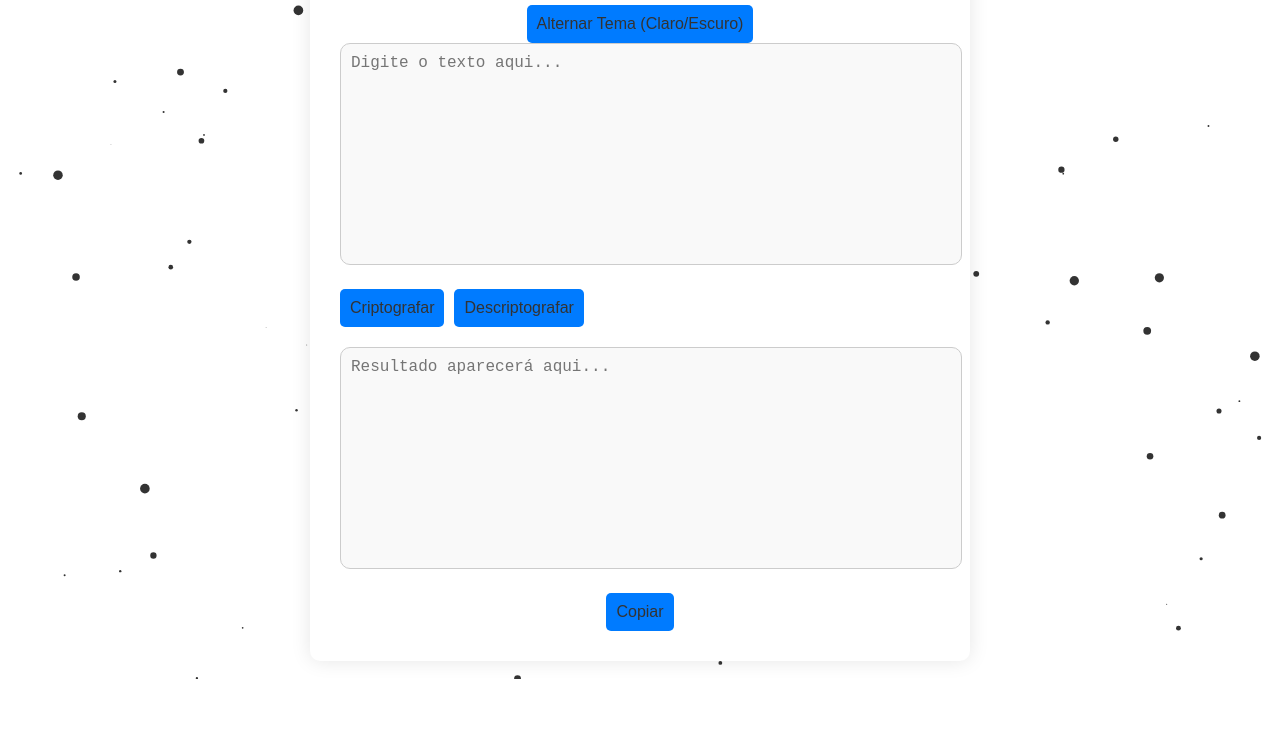
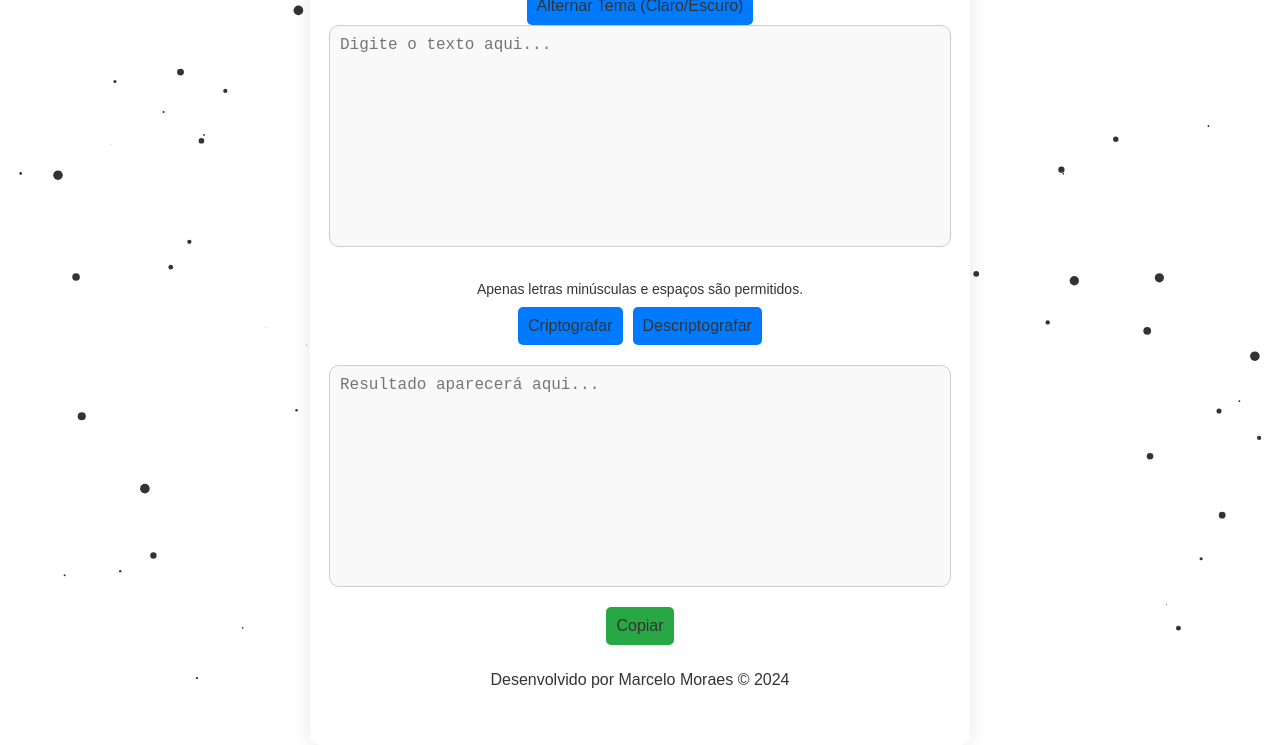
Before and after one commit to marcelomoraes1978/decodificador, a plain HTML site: page index.html in a window 1280 px wide. Shown: the part 121-866 px from the top of the page. Before the commit the page ends 800 px from the top, so only its background shows below. Drawn offline with Linux system fonts and the light colour scheme.

Commit message:
alterações dia 27/07

```diff
--- a/app.js
+++ b/app.js
@@ -1,3 +1,8 @@
+document.getElementById('entrada-texto').addEventListener('input', function(event) {
+    // Remove caracteres que não são letras minúsculas ou espaços
+    this.value = this.value.replace(/[^a-z\s]/g, '');
+});
+
 document.getElementById('botao-crip').addEventListener('click', criptografarTexto);
 document.getElementById('botao-descrip').addEventListener('click', descriptografarTexto);
 document.getElementById('botao-copiar').addEventListener('click', copiarTexto);
--- a/index.html
+++ b/index.html
@@ -10,14 +10,18 @@
     <canvas id="background-canvas"></canvas>
     <div class="container">
         <h1>Decodificador de Texto</h1>
-        <button id="tema">Alternar Tema (Claro/Escuro)</button> <!-- Botão para alternar tema -->
+        <button id="tema">Alternar Tema (Claro/Escuro)</button>
         <textarea id="entrada-texto" placeholder="Digite o texto aqui..."></textarea>
+        <p id="aviso-input">Apenas letras minúsculas e espaços são permitidos.</p> <!-- Mensagem de alerta -->
         <div class="buttons">
             <button id="botao-crip">Criptografar</button>
             <button id="botao-descrip">Descriptografar</button>
         </div>
         <textarea id="saida-texto" readonly placeholder="Resultado aparecerá aqui..."></textarea>
         <button id="botao-copiar">Copiar</button>
+        <footer>
+            <p>Desenvolvido por Marcelo Moraes &copy; 2024</p>
+        </footer>
     </div>
     <script src="app.js"></script>
     <script src="particles.js"></script>
--- a/style.css
+++ b/style.css
@@ -1,5 +1,3 @@
-/* styles.css */
-
 /* Variáveis de cores para os temas claro e escuro */
 :root {
     --background-color: #ffffff;
@@ -23,28 +21,36 @@ body.dark-mode {
     --particle-color: rgba(255, 255, 255, 0.8); /* Cor das partículas no tema escuro */
 }
 
+html, body {
+    height: 100%; /* Garante que o corpo ocupe toda a altura da janela */
+    margin: 0;
+    display: flex;
+    flex-direction: column;
+}
+
 body {
     font-family: Arial, sans-serif;
-    display: flex;
-    justify-content: center;
-    align-items: center;
-    height: 100vh;
-    margin: 0;
     background-color: var(--background-color);
     color: var(--text-color);
-    overflow: hidden;
+    overflow-x: hidden; /* Remove a rolagem horizontal */
+    overflow-y: auto; /* Garante rolagem vertical quando necessário */
 }
 
 .container {
+    flex: 1; /* Faz com que o container ocupe o espaço disponível */
+    display: flex;
+    flex-direction: column;
+    align-items: center;
+    justify-content: center;
     background: var(--background-color);
     padding: 30px;
     border-radius: 10px;
     box-shadow: 0 0 20px rgba(0, 0, 0, 0.1);
     width: 90%;
     max-width: 600px;
-    text-align: center;
-    position: relative;
-    z-index: 1;
+    margin: 0 auto;
+    position: relative; /* Necessário para garantir que o botão copiar não seja sobreposto */
+    z-index: 1; /* Garante que o conteúdo esteja acima do rodapé */
 }
 
 h1 {
@@ -62,6 +68,7 @@ textarea {
     resize: none;
     font-size: 16px;
     background-color: var(--input-background);
+    color: var(--text-color); /* Garantir que o texto seja visível no modo escuro */
     transition: all 0.3s ease;
 }
 
@@ -70,6 +77,13 @@ textarea:focus {
     box-shadow: 0 0 8px rgba(0, 123, 255, 0.2);
     outline: none;
 }
+/* Mensagem de alerta */
+#aviso-input {
+    color: var(--text-color);
+    font-size: 14px;
+    margin-bottom: 10px;
+}
+
 
 .buttons {
     display: flex;
@@ -93,11 +107,13 @@ button:hover {
     background-color: var(--button-hover);
 }
 
-#copy-btn {
+/* Estilo específico para o botão copiar */
+#botao-copiar {
     background-color: var(--copy-button-background);
+    color: var(--text-color); /* Garantir que o texto seja visível */
 }
 
-#copy-btn:hover {
+#botao-copiar:hover {
     background-color: var(--copy-button-hover);
 }
 
@@ -106,6 +122,8 @@ canvas {
     top: 0;
     left: 0;
     z-index: -1;
+    width: 100%;
+    height: 100%;
 }
 
 /* Responsividade */
@@ -118,3 +136,13 @@ canvas {
         height: 200px;
     }
 }
+
+/* Estilos para o rodapé */
+footer {
+    color: var(--text-color);
+    text-align: center;
+    padding: 10px;
+    background: var(--background-color);
+    width: 100%;
+    margin-top: auto; /* Faz com que o rodapé vá para o final do conteúdo */
+}
```
Also changed, not shown: particles.js (line endings or trailing spaces).
